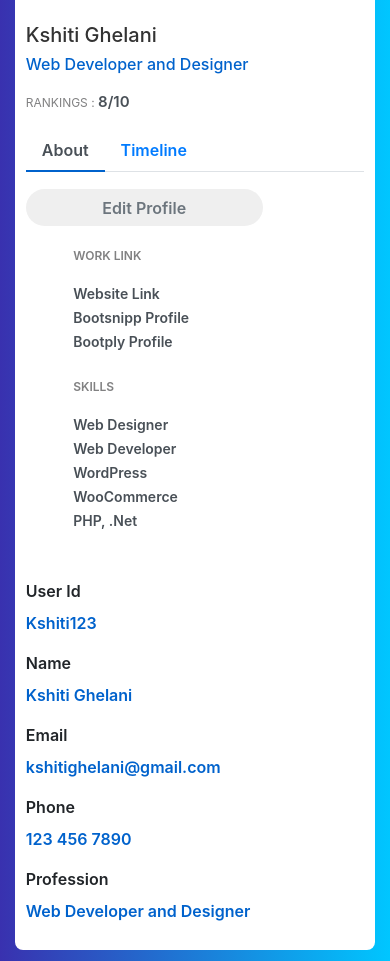
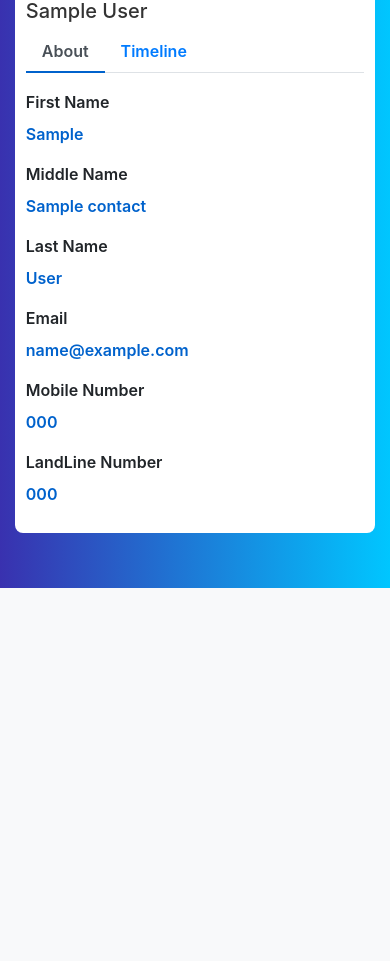
Before and after one commit to borkarfaiz/neosis_telephone_directory, a Django app: template neosis_telephone_directory/templates/telephone_directory/contacts_detail.html in a window 390 px wide. Shown: the part 256-1217 px from the top of the page. After the commit the page ends 844 px from the top, so only its background shows below. Run offline with Django 3.2, Linux system fonts and the light colour scheme; the template is opened without the code that fills it: values that come from a table or form of the project are taken from there, others are empty; tables that the repository leaves empty hold one stand-in row (values such as "Sample post"); grey boxes marked "Sample" are stand-in pictures; parts of the project's set-up code (start-up, migrations or seed data) failed here and were passed over; some libraries are stand-ins or nearby versions.

Commit message:
telephone_directory > contacts > detailinformation view completed

```diff
--- a/neosis_telephone_directory/templates/telephone_directory/contacts_detail.html
+++ b/neosis_telephone_directory/templates/telephone_directory/contacts_detail.html
@@ -20,22 +20,18 @@
                 <div class="row">
                     <div class="col-md-4">
                         <div class="profile-img">
-                            <img src="https://encrypted-tbn0.gstatic.com/images?q=tbn:ANd9GcS52y5aInsxSm31CvHOFHWujqUx_wWTS9iM6s7BAm21oEN_RiGoog" alt=""/>
-                            <div class="file btn btn-lg btn-primary">
-                                Change Photo
-                                <input type="file" name="file"/>
-                            </div>
+                            {% if object.profile_pic %}
+                                <img src="{{object.profile_pic.url}}" alt=""/>
+                            {% else %}
+                                <img src="" alt="profile pic">
+                            {% endif %}
                         </div>
                     </div>
                     <div class="col-md-6">
                         <div class="profile-head">
                                     <h5>
-                                        Kshiti Ghelani
+                                        {{object.first_name|add:" "|add:object.last_name|title}}
                                     </h5>
-                                    <h6>
-                                        Web Developer and Designer
-                                    </h6>
-                                    <p class="proile-rating">RANKINGS : <span>8/10</span></p>
                             <ul class="nav nav-tabs" id="myTab" role="tablist">
                                 <li class="nav-item">
                                     <a class="nav-link active" id="home-tab" data-toggle="tab" href="#home" role="tab" aria-controls="home" aria-selected="true">About</a>
@@ -46,42 +42,39 @@
                             </ul>
                         </div>
                     </div>
-                    <div class="col-md-2">
+                    {% comment %} <div class="col-md-2">
                         <input type="submit" class="profile-edit-btn" name="btnAddMore" value="Edit Profile"/>
-                    </div>
+                    </div> {% endcomment %}
                 </div>
                 <div class="row">
                     <div class="col-md-4">
-                        <div class="profile-work">
-                            <p>WORK LINK</p>
-                            <a href="">Website Link</a><br/>
-                            <a href="">Bootsnipp Profile</a><br/>
-                            <a href="">Bootply Profile</a>
-                            <p>SKILLS</p>
-                            <a href="">Web Designer</a><br/>
-                            <a href="">Web Developer</a><br/>
-                            <a href="">WordPress</a><br/>
-                            <a href="">WooCommerce</a><br/>
-                            <a href="">PHP, .Net</a><br/>
-                        </div>
+                         {% comment %} added space {% endcomment %}
                     </div>
                     <div class="col-md-8">
                         <div class="tab-content profile-tab" id="myTabContent">
                             <div class="tab-pane fade show active" id="home" role="tabpanel" aria-labelledby="home-tab">
                                         <div class="row">
                                             <div class="col-md-6">
-                                                <label>User Id</label>
+                                                <label>First Name</label>
                                             </div>
                                             <div class="col-md-6">
-                                                <p>Kshiti123</p>
+                                                <p>{{ object.first_name }}</p>
                                             </div>
                                         </div>
                                         <div class="row">
                                             <div class="col-md-6">
-                                                <label>Name</label>
+                                                <label>Middle Name</label>
                                             </div>
                                             <div class="col-md-6">
-                                                <p>Kshiti Ghelani</p>
+                                                <p>{{ object.middle_name }}</p>
+                                            </div>
+                                        </div>
+                                        <div class="row">
+                                            <div class="col-md-6">
+                                                <label>Last Name</label>
+                                            </div>
+                                            <div class="col-md-6">
+                                                <p>{{ object.last_name }}</p>
                                             </div>
                                         </div>
                                         <div class="row">
@@ -89,23 +82,23 @@
                                                 <label>Email</label>
                                             </div>
                                             <div class="col-md-6">
-                                                <p>kshitighelani@gmail.com</p>
+                                                <p>{{ object.email }}</p>
                                             </div>
                                         </div>
                                         <div class="row">
                                             <div class="col-md-6">
-                                                <label>Phone</label>
+                                                <label>Mobile Number</label>
                                             </div>
                                             <div class="col-md-6">
-                                                <p>123 456 7890</p>
+                                                <p> {{object.mobile_number }}</p>
                                             </div>
                                         </div>
                                         <div class="row">
                                             <div class="col-md-6">
-                                                <label>Profession</label>
+                                                <label>LandLine Number</label>
                                             </div>
                                             <div class="col-md-6">
-                                                <p>Web Developer and Designer</p>
+                                                <p>{{ object.landline_number }}</p>
                                             </div>
                                         </div>
                             </div>
```
